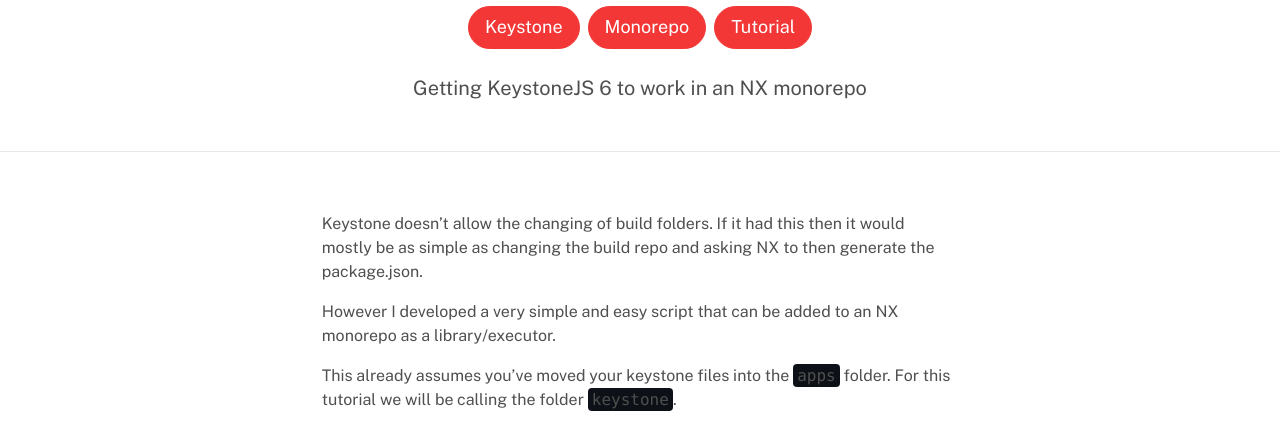
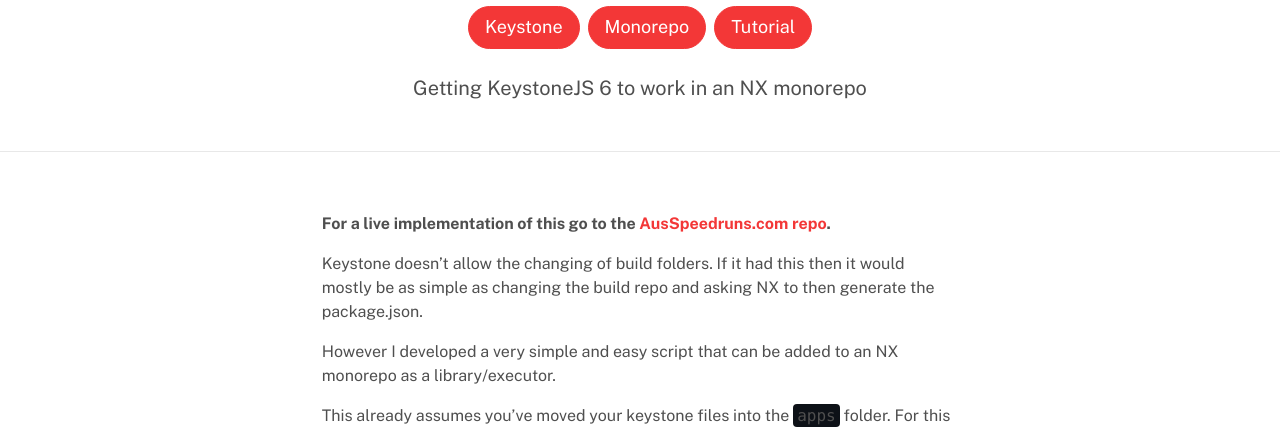
Before and after one commit to EwanLyon/ewanlyon.com, an Astro site: page /blog/keystone-nx in a window 1280 px wide. Shown: the part 373-800 px from the top of the page. Built offline with nearby package versions, Linux system fonts and the light colour scheme; Astro itself is replaced by a stand-in of ours.

Commit message:
add repo link

```diff
--- a/src/content/blog/keystone-nx.md
+++ b/src/content/blog/keystone-nx.md
@@ -9,6 +9,8 @@
   - Tutorial
 draft: false
 ---
+
+**For a live implementation of this go to the [AusSpeedruns.com repo](https://github.com/ausspeedruns/ausspeedruns.com).**
 
 Keystone doesn't allow the changing of build folders. If it had this then it would mostly be as simple as changing the build repo and asking NX to then generate the package.json.
 
```
